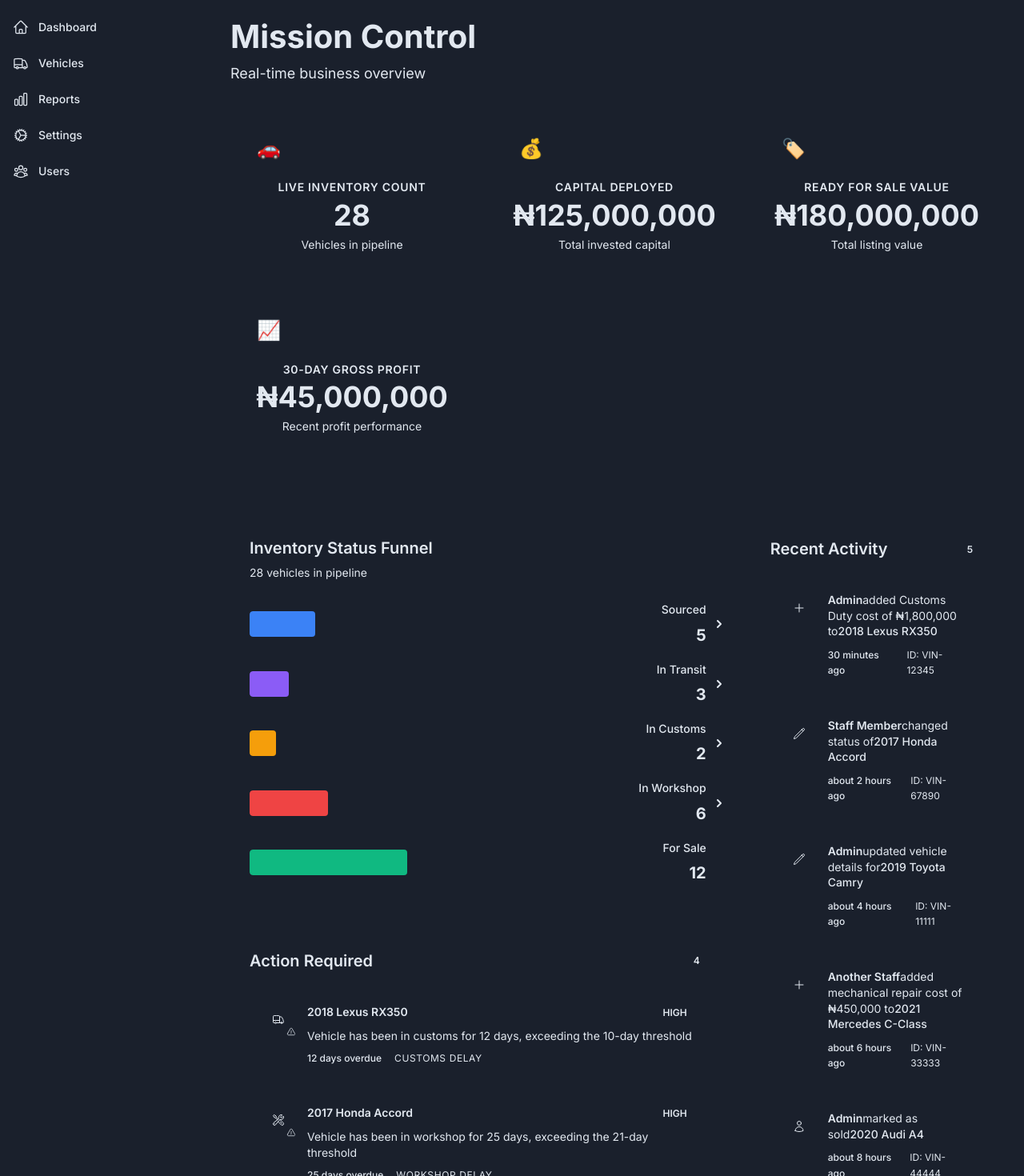
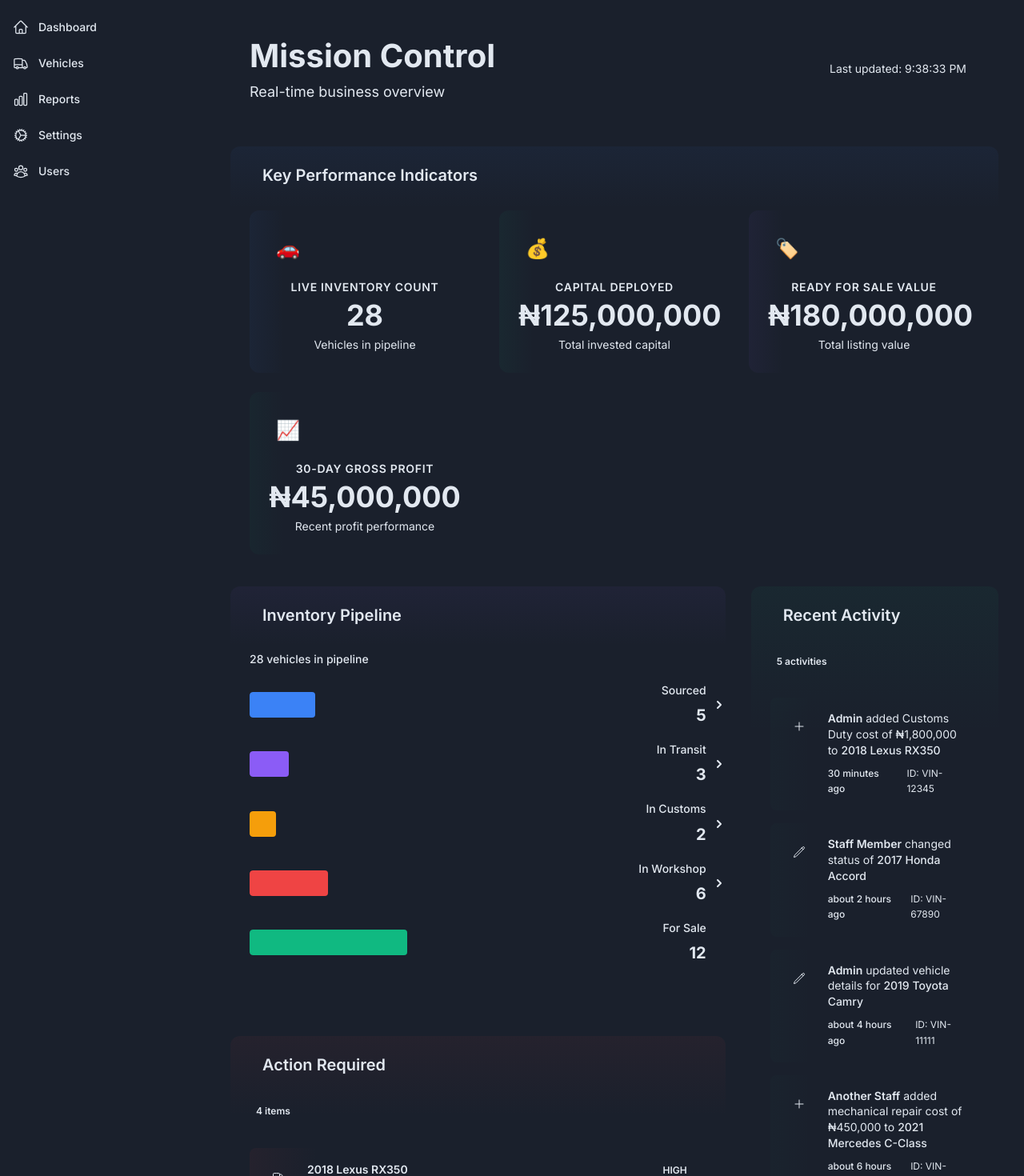
Before and after one commit to Sprout-Co/velodash, a Next.js app: page /dashboard in a window 1280 px wide. Shown: the part 100-1570 px from the top of the page at 80% size. Built offline with nearby package versions, Linux system fonts and the light colour scheme.

Commit message:
Refactor dashboard layout and components for improved structure and styling. Enhanced header with last updated timestamp, organized KPI, funnel, actions, and activity sections into distinct components with updated styles. Improved loading states and empty states for better user experience.

```diff
--- a/src/app/dashboard/page.tsx
+++ b/src/app/dashboard/page.tsx
@@ -31,27 +31,63 @@ export default function DashboardPage() {
     <DashboardLayout>
       <div className="dashboard">
         <header className="dashboard__header">
+          <div className="dashboard__header-content">
+            <div className="dashboard__header-text">
               <h1 className="dashboard__title">Mission Control</h1>
               <p className="dashboard__subtitle">Real-time business overview</p>
+            </div>
+            <div className="dashboard__header-actions">
+              <div className="dashboard__last-updated">
+                Last updated: {new Date().toLocaleTimeString()}
+              </div>
+            </div>
+          </div>
         </header>
 
         <div className="dashboard__content">
           {/* KPI Cards Section */}
-          <section className="dashboard__kpis">
+          <section className="dashboard__section dashboard__section--kpis">
+            <div className="dashboard__section-header">
+              <h2 className="dashboard__section-title">Key Performance Indicators</h2>
+            </div>
+            <div className="dashboard__section-content">
               <KPICards data={kpis} isLoading={isLoading} />
+            </div>
           </section>
 
           {/* Main Content Grid */}
-          <div className="dashboard__grid">
+          <div className="dashboard__main-grid">
             {/* Left Column */}
-            <div className="dashboard__left">
+            <div className="dashboard__column dashboard__column--left">
+              <section className="dashboard__section dashboard__section--funnel">
+                <div className="dashboard__section-header">
+                  <h2 className="dashboard__section-title">Inventory Pipeline</h2>
+                </div>
+                <div className="dashboard__section-content">
                   <InventoryFunnel data={funnelData} isLoading={isLoading} />
+                </div>
+              </section>
+
+              <section className="dashboard__section dashboard__section--actions">
+                <div className="dashboard__section-header">
+                  <h2 className="dashboard__section-title">Action Required</h2>
+                </div>
+                <div className="dashboard__section-content">
                   <ActionRequiredList items={actionItems} isLoading={isLoading} />
+                </div>
+              </section>
             </div>
 
             {/* Right Column */}
-            <div className="dashboard__right">
+            <div className="dashboard__column dashboard__column--right">
+              <section className="dashboard__section dashboard__section--activity">
+                <div className="dashboard__section-header">
+                  <h2 className="dashboard__section-title">Recent Activity</h2>
+                </div>
+                <div className="dashboard__section-content">
                   <RecentActivityFeed activities={recentActivity} isLoading={isLoading} />
+                </div>
+              </section>
             </div>
           </div>
         </div>
--- a/src/components/dashboard/ActionRequiredList.tsx
+++ b/src/components/dashboard/ActionRequiredList.tsx
@@ -2,7 +2,6 @@
 
 import React from 'react';
 import { ActionRequired } from '@/types';
-import { formatCurrency } from '@/lib/utils';
 import {
   ExclamationTriangleIcon,
   ClockIcon,
@@ -30,10 +29,6 @@ const typeConfig = {
 export function ActionRequiredList({ items, isLoading }: ActionRequiredListProps) {
   if (isLoading) {
     return (
-      <div className="action-required">
-        <div className="action-required__header">
-          <h3 className="action-required__title">Action Required</h3>
-        </div>
       <div className="action-required__content">
         {[1, 2, 3].map((i) => (
           <div key={i} className="action-required__item-skeleton">
@@ -45,34 +40,21 @@ export function ActionRequiredList({ items, isLoading }: ActionRequiredListProps
           </div>
         ))}
       </div>
-      </div>
     );
   }
 
   if (items.length === 0) {
     return (
-      <div className="action-required">
-        <div className="action-required__header">
-          <h3 className="action-required__title">Action Required</h3>
-        </div>
-        <div className="action-required__content">
       <div className="action-required__empty">
         <ClockIcon className="action-required__empty-icon" />
         <p className="action-required__empty-text">No action items at this time</p>
-          </div>
-        </div>
       </div>
     );
   }
 
   return (
-    <div className="action-required">
-      <div className="action-required__header">
-        <h3 className="action-required__title">Action Required</h3>
-        <span className="action-required__count">{items.length}</span>
-      </div>
-
     <div className="action-required__content">
+      <div className="action-required__count">{items.length} items</div>
       {items.map((item) => {
         const priority = priorityConfig[item.priority];
         const type = typeConfig[item.type];
@@ -111,6 +93,5 @@ export function ActionRequiredList({ items, isLoading }: ActionRequiredListProps
         );
       })}
     </div>
-    </div>
   );
 }
--- a/src/components/dashboard/InventoryFunnel.tsx
+++ b/src/components/dashboard/InventoryFunnel.tsx
@@ -19,11 +19,6 @@ const funnelSteps = [
 export function InventoryFunnel({ data, isLoading }: InventoryFunnelProps) {
   if (isLoading) {
     return (
-      <div className="inventory-funnel">
-        <div className="inventory-funnel__header">
-          <h3 className="inventory-funnel__title">Inventory Status Funnel</h3>
-        </div>
-        <div className="inventory-funnel__content">
       <div className="inventory-funnel__skeleton">
         {funnelSteps.map((step) => (
           <div key={step.key} className="inventory-funnel__step-skeleton">
@@ -32,23 +27,17 @@ export function InventoryFunnel({ data, isLoading }: InventoryFunnelProps) {
           </div>
         ))}
       </div>
-        </div>
-      </div>
     );
   }
 
   const totalVehicles = Object.values(data).reduce((sum, count) => sum + count, 0);
 
   return (
-    <div className="inventory-funnel">
-      <div className="inventory-funnel__header">
-        <h3 className="inventory-funnel__title">Inventory Status Funnel</h3>
+    <>
       <p className="inventory-funnel__subtitle">
         {totalVehicles} vehicles in pipeline
       </p>
-      </div>
 
-      <div className="inventory-funnel__content">
       <div className="inventory-funnel__steps">
         {funnelSteps.map((step, index) => {
           const count = data[step.key];
@@ -81,7 +70,6 @@ export function InventoryFunnel({ data, isLoading }: InventoryFunnelProps) {
           );
         })}
       </div>
-      </div>
-    </div>
+    </>
   );
 }
--- a/src/components/dashboard/RecentActivityFeed.tsx
+++ b/src/components/dashboard/RecentActivityFeed.tsx
@@ -39,10 +39,6 @@ function getActivityIcon(action: string) {
 export function RecentActivityFeed({ activities, isLoading }: RecentActivityFeedProps) {
   if (isLoading) {
     return (
-      <div className="activity-feed">
-        <div className="activity-feed__header">
-          <h3 className="activity-feed__title">Recent Activity</h3>
-        </div>
       <div className="activity-feed__content">
         {[1, 2, 3, 4, 5].map((i) => (
           <div key={i} className="activity-feed__item-skeleton">
@@ -54,34 +50,21 @@ export function RecentActivityFeed({ activities, isLoading }: RecentActivityFeed
           </div>
         ))}
       </div>
-      </div>
     );
   }
 
   if (activities.length === 0) {
     return (
-      <div className="activity-feed">
-        <div className="activity-feed__header">
-          <h3 className="activity-feed__title">Recent Activity</h3>
-        </div>
-        <div className="activity-feed__content">
       <div className="activity-feed__empty">
         <UserIcon className="activity-feed__empty-icon" />
         <p className="activity-feed__empty-text">No recent activity</p>
-          </div>
-        </div>
       </div>
     );
   }
 
   return (
-    <div className="activity-feed">
-      <div className="activity-feed__header">
-        <h3 className="activity-feed__title">Recent Activity</h3>
-        <span className="activity-feed__count">{activities.length}</span>
-      </div>
-
     <div className="activity-feed__content">
+      <div className="activity-feed__count">{activities.length} activities</div>
       {activities.map((activity) => {
         const IconComponent = getActivityIcon(activity.action);
         const timeAgo = formatDistanceToNow(activity.timestamp, { addSuffix: true });
@@ -95,7 +78,9 @@ export function RecentActivityFeed({ activities, isLoading }: RecentActivityFeed
             <div className="activity-feed__item-content">
               <div className="activity-feed__item-text">
                 <span className="activity-feed__item-user">{activity.userName}</span>
+                {' '}
                 <span className="activity-feed__item-action">{activity.action}</span>
+                {' '}
                 {activity.vehicleName && (
                   <span className="activity-feed__item-vehicle">
                     {activity.vehicleName}
@@ -116,6 +101,5 @@ export function RecentActivityFeed({ activities, isLoading }: RecentActivityFeed
         );
       })}
     </div>
-    </div>
   );
 }
--- a/src/styles/pages/_dashboard.scss
+++ b/src/styles/pages/_dashboard.scss
@@ -6,8 +6,32 @@
   min-height: 100vh;
   background-color: var(--color-background);
 
+  // Dashboard Header
   &__header {
     margin-bottom: 2rem;
+    padding-bottom: 1.5rem;
+    border-bottom: 1px solid var(--color-border);
+    background-color: var(--color-card-background);
+    padding: 1.5rem;
+    border-radius: 12px;
+    box-shadow: var(--shadow-sm);
+  }
+
+  &__header-content {
+    display: flex;
+    align-items: center;
+    justify-content: space-between;
+    gap: 1.5rem;
+
+    @media (max-width: 768px) {
+      flex-direction: column;
+      align-items: flex-start;
+      gap: 1rem;
+    }
+  }
+
+  &__header-text {
+    flex: 1;
   }
 
   &__title {
@@ -15,25 +39,130 @@
     font-weight: 700;
     color: var(--color-text-primary);
     margin: 0 0 0.5rem 0;
+    line-height: 1.2;
+
+    @media (max-width: 768px) {
+      font-size: 2rem;
+    }
   }
 
   &__subtitle {
     font-size: 1.125rem;
     color: var(--color-text-secondary);
     margin: 0;
+    line-height: 1.4;
   }
 
+  &__header-actions {
+    display: flex;
+    align-items: center;
+    gap: 1rem;
+  }
+
+  &__last-updated {
+    font-size: 0.875rem;
+    color: var(--color-text-tertiary);
+    background: var(--color-background);
+    padding: 0.5rem 1rem;
+    border-radius: 6px;
+    border: 1px solid var(--color-border);
+  }
+
+  // Dashboard Content
   &__content {
     display: flex;
     flex-direction: column;
     gap: 2rem;
   }
 
-  &__kpis {
-    margin-bottom: 1rem;
+  // Dashboard Sections
+  &__section {
+    background: var(--color-card-background);
+    border-radius: 12px;
+    padding: 1.5rem;
+    box-shadow: var(--shadow-sm);
+    border: 1px solid var(--color-border);
+    transition: all 0.2s ease;
+    position: relative;
+    overflow: hidden;
+
+    &:hover {
+      box-shadow: var(--shadow-md);
+    }
+
+    &--kpis {
+      padding-bottom: 0.5rem;
+      border-top: 4px solid var(--color-blue-500);
+      background: linear-gradient(to bottom, rgba(59, 130, 246, 0.05), transparent 15%);
+    }
+
+    &--funnel {
+      margin-bottom: 2rem;
+      border-top: 4px solid var(--color-purple-500);
+      background: linear-gradient(to bottom, rgba(139, 92, 246, 0.05), transparent 15%);
+    }
+
+    &--actions {
+      border-top: 4px solid var(--color-red-500);
+      background: linear-gradient(to bottom, rgba(239, 68, 68, 0.05), transparent 15%);
+    }
+
+    &--activity {
+      border-top: 4px solid var(--color-green-500);
+      background: linear-gradient(to bottom, rgba(16, 185, 129, 0.05), transparent 15%);
+      height: 100%;
+    }
   }
 
-  &__grid {
+  &__section-header {
+    margin-bottom: 1.25rem;
+    display: flex;
+    align-items: center;
+    justify-content: space-between;
+    padding-bottom: 0.75rem;
+    border-bottom: 1px solid var(--color-border);
+  }
+
+  &__section-title {
+    font-size: 1.25rem;
+    font-weight: 600;
+    color: var(--color-text-primary);
+    margin: 0;
+    display: flex;
+    align-items: center;
+    gap: 0.75rem;
+
+    &::before {
+      content: '';
+      width: 4px;
+      height: 1.25rem;
+      border-radius: 2px;
+    }
+  }
+
+  .dashboard__section--kpis .dashboard__section-title::before {
+    background: var(--color-blue-500);
+  }
+
+  .dashboard__section--funnel .dashboard__section-title::before {
+    background: var(--color-purple-500);
+  }
+
+  .dashboard__section--actions .dashboard__section-title::before {
+    background: var(--color-red-500);
+  }
+
+  .dashboard__section--activity .dashboard__section-title::before {
+    background: var(--color-green-500);
+  }
+
+  &__section-content {
+    // Content styles are handled by individual components
+    display: block;
+  }
+
+  // Main Grid Layout
+  &__main-grid {
     display: grid;
     grid-template-columns: 2fr 1fr;
     gap: 2rem;
@@ -43,22 +172,27 @@
     }
   }
 
-  &__left {
+  &__column {
     display: flex;
     flex-direction: column;
-    gap: 2rem;
+
+    &--left {
+      gap: 2rem;
+    }
+
+    &--right {
+      gap: 2rem;
+    }
   }
 
-  &__right {
-    display: flex;
-    flex-direction: column;
-    gap: 2rem;
-  }
-
+  // Error State
   &__error {
     text-align: center;
     padding: 4rem 2rem;
     color: var(--color-error);
+    background: var(--color-card-background);
+    border-radius: 12px;
+    border: 1px solid var(--color-border);
 
     h2 {
       font-size: 1.5rem;
@@ -77,7 +211,6 @@
   display: grid;
   grid-template-columns: repeat(auto-fit, minmax(250px, 1fr));
   gap: 1.5rem;
-  margin-bottom: 2rem;
 
   @media (max-width: 768px) {
     grid-template-columns: 1fr;
@@ -106,18 +239,22 @@
 
   &--blue {
     border-left: 4px solid var(--color-blue-500);
+    background: linear-gradient(to right, rgba(59, 130, 246, 0.05), transparent 15%);
   }
 
   &--green {
     border-left: 4px solid var(--color-green-500);
+    background: linear-gradient(to right, rgba(16, 185, 129, 0.05), transparent 15%);
   }
 
   &--purple {
     border-left: 4px solid var(--color-purple-500);
+    background: linear-gradient(to right, rgba(139, 92, 246, 0.05), transparent 15%);
   }
 
   &--emerald {
     border-left: 4px solid var(--color-emerald-500);
+    background: linear-gradient(to right, rgba(5, 150, 105, 0.05), transparent 15%);
   }
 
   &__skeleton {
@@ -210,12 +347,6 @@
 
 // Inventory Funnel
 .inventory-funnel {
-  background: var(--color-card-background);
-  border-radius: 12px;
-  padding: 1.5rem;
-  box-shadow: var(--shadow-sm);
-  border: 1px solid var(--color-border);
-
   &__header {
     margin-bottom: 1.5rem;
   }
@@ -231,6 +362,8 @@
     font-size: 0.875rem;
     color: var(--color-text-secondary);
     margin: 0;
+    margin-bottom: 1rem;
+    font-weight: 500;
   }
 
   &__content {
@@ -329,12 +462,6 @@
 
 // Action Required List
 .action-required {
-  background: var(--color-card-background);
-  border-radius: 12px;
-  padding: 1.5rem;
-  box-shadow: var(--shadow-sm);
-  border: 1px solid var(--color-border);
-
   &__header {
     display: flex;
     align-items: center;
@@ -356,6 +483,8 @@
     font-weight: 600;
     padding: 0.25rem 0.5rem;
     border-radius: 9999px;
+    margin-bottom: 1rem;
+    display: inline-block;
   }
 
   &__content {
@@ -393,17 +522,17 @@
 
     &--high {
       border-left: 4px solid var(--color-red-500);
-      background: var(--color-red-50);
+      background: linear-gradient(to right, rgba(239, 68, 68, 0.05), transparent 15%);
     }
 
     &--medium {
       border-left: 4px solid var(--color-yellow-500);
-      background: var(--color-yellow-50);
+      background: linear-gradient(to right, rgba(245, 158, 11, 0.05), transparent 15%);
     }
 
     &--low {
       border-left: 4px solid var(--color-blue-500);
-      background: var(--color-blue-50);
+      background: linear-gradient(to right, rgba(59, 130, 246, 0.05), transparent 15%);
     }
 
     &-skeleton {
@@ -555,12 +684,6 @@
 
 // Recent Activity Feed
 .activity-feed {
-  background: var(--color-card-background);
-  border-radius: 12px;
-  padding: 1.5rem;
-  box-shadow: var(--shadow-sm);
-  border: 1px solid var(--color-border);
-
   &__header {
     display: flex;
     align-items: center;
@@ -576,12 +699,14 @@
   }
 
   &__count {
-    background: var(--color-blue-100);
-    color: var(--color-blue-700);
+    background: var(--color-green-100);
+    color: var(--color-green-700);
     font-size: 0.75rem;
     font-weight: 600;
     padding: 0.25rem 0.5rem;
     border-radius: 9999px;
+    margin-bottom: 1rem;
+    display: inline-block;
   }
 
   &__content {
@@ -615,9 +740,12 @@
     padding: 1rem;
     border-radius: 8px;
     transition: all 0.2s ease;
+    border: 1px solid var(--color-border);
+    background: linear-gradient(to right, rgba(16, 185, 129, 0.02), transparent 20%);
 
     &:hover {
       background: var(--color-background);
+      border-color: var(--color-green-200);
     }
 
     &-skeleton {
@@ -668,7 +796,7 @@
     display: flex;
     align-items: center;
     justify-content: center;
-    background: var(--color-blue-100);
+    background: var(--color-green-100);
     border-radius: 50%;
     flex-shrink: 0;
   }
@@ -676,7 +804,7 @@
   &__item-icon-svg {
     width: 1rem;
     height: 1rem;
-    color: var(--color-blue-600);
+    color: var(--color-green-600);
   }
 
   &__item-content {
@@ -702,7 +830,7 @@
 
   &__item-vehicle {
     font-weight: 500;
-    color: var(--color-blue-600);
+    color: var(--color-green-600);
   }
 
   &__item-meta {
@@ -756,6 +884,14 @@
     &__subtitle {
       font-size: 1rem;
     }
+
+    &__section {
+      padding: 1.25rem;
+    }
+
+    &__section-title {
+      font-size: 1.125rem;
+    }
   }
 
   .kpi-cards {
@@ -769,10 +905,4 @@
       font-size: 1.5rem;
     }
   }
-
-  .inventory-funnel,
-  .action-required,
-  .activity-feed {
-    padding: 1rem;
-  }
 }
```
Lines whose indentation alone changed are shown as unchanged.
